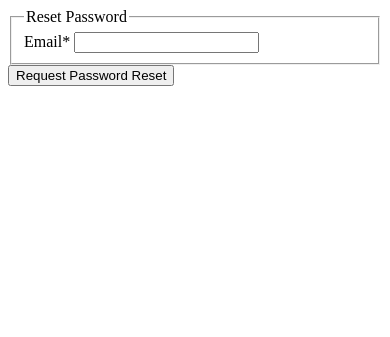
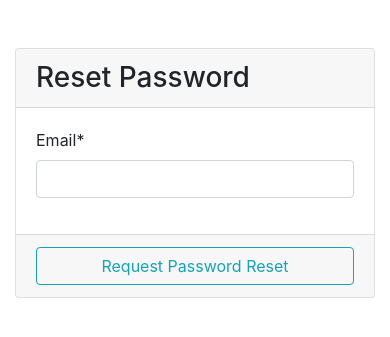
Before and after one commit to blueinabaux/PIH-2K23, a Django app: page /password-reset/ in a window 390 px wide. Shown: the top 337 px of the page. Run offline with Django 4.2, Linux system fonts and the light colour scheme; some libraries are stand-ins or nearby versions.

Commit message:
Update password_reset.html

```diff
--- a/PIH/templates/password_reset.html
+++ b/PIH/templates/password_reset.html
@@ -4,20 +4,29 @@
 <head>
     <meta charset="UTF-8">
     <meta name="viewport" content="width=device-width, initial-scale=1.0">
-    <title>Document</title>
+    <title>Reset Password</title>
+    <link rel="stylesheet" href="https://stackpath.bootstrapcdn.com/bootstrap/4.5.2/css/bootstrap.min.css">
 </head>
 <body>
-    <div class="content-section">
-        <form method="POST">
-            {% csrf_token %}
-            <fieldset class="form-group">
-                <legend class="border-bottom mb-4">Reset Password</legend>
-                {{ form|crispy }}
-            </fieldset>
-            <div class="form-group">
-                <button class="btn btn-outline-info" type="submit">Request Password Reset</button>
+    <div class="container mt-5">
+        <div class="row justify-content-center">
+            <div class="col-md-6">
+                <form method="POST">
+                    {% csrf_token %}
+                    <div class="card">
+                        <div class="card-header">
+                            <h3 class="mb-0">Reset Password</h3>
+                        </div>
+                        <div class="card-body">
+                            {{ form|crispy }}
+                        </div>
+                        <div class="card-footer">
+                            <button class="btn btn-outline-info btn-block" type="submit">Request Password Reset</button>
+                        </div>
+                    </div>
+                </form>
             </div>
-        </form>
+        </div>
     </div>
 </body>
 </html>
```
